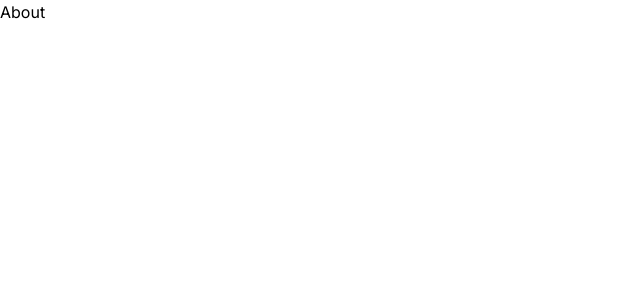
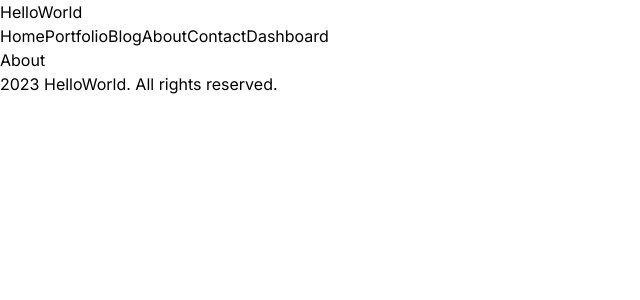
Before and after one commit to shakibhossainmuhammad/next-first, a Next.js app: page /about in a window 1280 px wide. Shown: the top 300 px of the page, without its empty margins (0-640 px from the left). Built offline with nearby package versions, Linux system fonts and the light colour scheme.

Commit message:
layouts and components

```diff
--- /dev/null
+++ b/src/app/contact/loading.jsx
@@ -0,0 +1,7 @@
+import React from 'react';
+
+const Loading = () => {
+  return <div>Loading</div>;
+};
+
+export default Loading;
--- a/src/app/layout.js
+++ b/src/app/layout.js
@@ -1,17 +1,23 @@
-import './globals.css'
-import { Inter } from 'next/font/google'
+import Navbar from '@/components/navbar/Navbar';
+import './globals.css';
+import { Inter, Roboto, Poppins } from 'next/font/google';
+import Footer from '@/components/footer/Footer';
 
-const inter = Inter({ subsets: ['latin'] })
+const inter = Inter({ subsets: ['latin'] });
 
 export const metadata = {
   title: 'Create Next App',
   description: 'Generated by create next app',
-}
+};
 
 export default function RootLayout({ children }) {
   return (
     <html lang="en">
-      <body className={inter.className}>{children}</body>
+      <body className={inter.className}>
+        <Navbar />
+        {children}
+        <Footer />
+      </body>
     </html>
-  )
+  );
 }
--- /dev/null
+++ b/src/components/footer/Footer.jsx
@@ -0,0 +1,12 @@
+import React from 'react';
+
+const Footer = () => {
+  return (
+    <div>
+      <div>2023 HelloWorld. All rights reserved.</div>
+      <div></div>
+    </div>
+  );
+};
+
+export default Footer;
--- /dev/null
+++ b/src/components/navbar/Navbar.jsx
@@ -0,0 +1,51 @@
+import Link from 'next/link';
+import React from 'react';
+
+const links = [
+  {
+    id: 1,
+    title: 'Home',
+    url: '/',
+  },
+  {
+    id: 2,
+    title: 'Portfolio',
+    url: '/portfolio',
+  },
+  {
+    id: 3,
+    title: 'Blog',
+    url: '/blog',
+  },
+  {
+    id: 4,
+    title: 'About',
+    url: '/about',
+  },
+  {
+    id: 5,
+    title: 'Contact',
+    url: '/contact',
+  },
+  {
+    id: 6,
+    title: 'Dashboard',
+    url: '/dashboard',
+  },
+];
+const Navbar = () => {
+  return (
+    <div>
+      <Link href="/">HelloWorld</Link>
+      <div>
+        {links.map((link) => (
+          <Link key={link.id} href={link.url}>
+            {link.title}
+          </Link>
+        ))}
+      </div>
+    </div>
+  );
+};
+
+export default Navbar;
```
